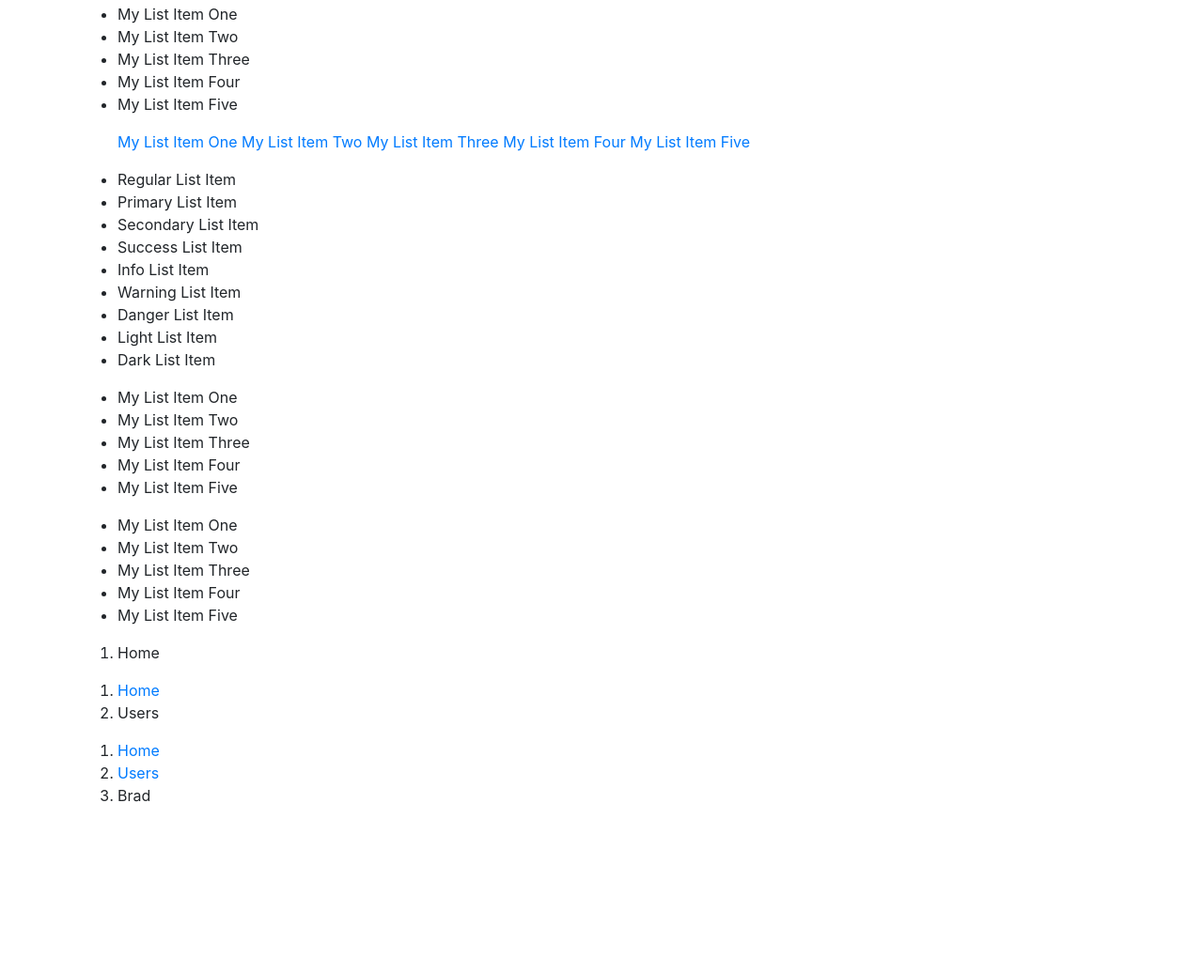
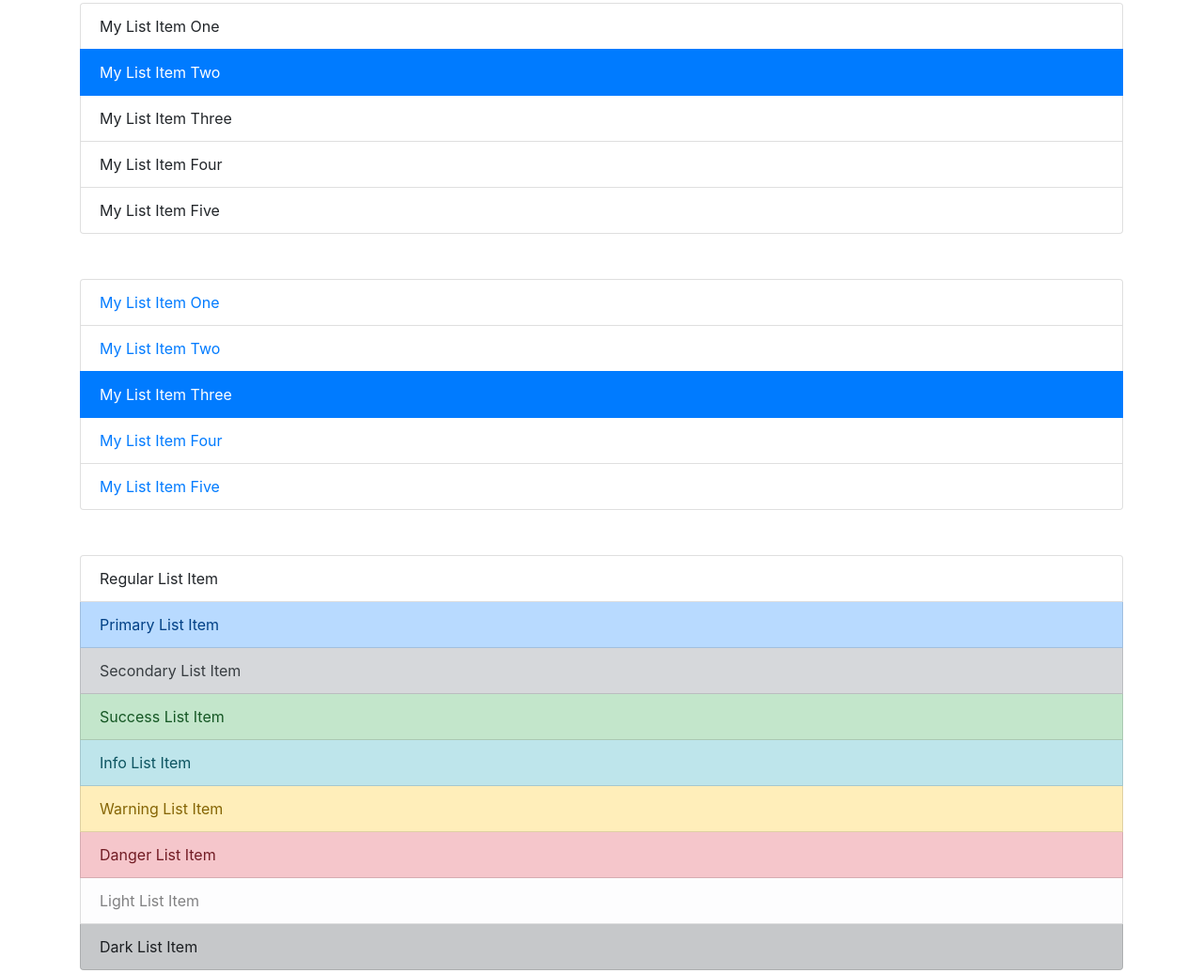
Before and after one commit to myegane49/bootstrap-sandbox, a website built with webpack: page dist/3_4_list_groups_badges.html in a window 1280 px wide. Shown: the part 202-1238 px from the top of the page at 94% size. Built offline with nearby package versions, Linux system fonts and the light colour scheme.

Commit message:
Continue on css components until 3_6

```diff
--- a/dist/3_4_list_groups_badges.html
+++ b/dist/3_4_list_groups_badges.html
@@ -88,74 +88,77 @@
         <!--################START HERE##################-->
 
         <!-- LIST GROUP -->
-        <ul>
-            <li>My List Item One</li>
-            <li>My List Item Two</li>
-            <li>My List Item Three</li>
-            <li>My List Item Four</li>
-            <li>My List Item Five</li>
+        <ul class="list-group mb-5">
+            <li class="list-group-item">My List Item One</li>
+            <li class="list-group-item active">My List Item Two</li>
+            <li class="list-group-item">My List Item Three</li>
+            <li class="list-group-item">My List Item Four</li>
+            <li class="list-group-item">My List Item Five</li>
         </ul>
 
         <!-- LIST GROUP WITH LINKS -->
-        <ul>
-            <a href="#">My List Item One</a>
-            <a href="#">My List Item Two</a>
-            <a href="#">My List Item Three</a>
-            <a href="#">My List Item Four</a>
-            <a href="#">My List Item Five</a>
+        <ul class="list-group mb-5">
+            <a href="#" class="list-group-item">My List Item One</a>
+            <a href="#" class="list-group-item">My List Item Two</a>
+            <a href="#" class="list-group-item active">My List Item Three</a>
+            <a href="#" class="list-group-item">My List Item Four</a>
+            <a href="#" class="list-group-item">My List Item Five</a>
         </ul>
 
 
         <!-- CONTEXTUAL CLASSES -->
-        <ul>
-            <li>Regular List Item</li>
-            <li>Primary List Item</li>
-            <li>Secondary List Item</li>
-            <li>Success List Item</li>
-            <li>Info List Item</li>
-            <li>Warning List Item</li>
-            <li>Danger List Item</li>
-            <li>Light List Item</li>
-            <li>Dark List Item</li>
+        <ul class="list-group mb-5">
+            <li class="list-group-item">Regular List Item</li>
+            <li class="list-group-item list-group-item-primary">Primary List Item</li>
+            <li class="list-group-item list-group-item-secondary">Secondary List Item</li>
+            <li class="list-group-item list-group-item-success">Success List Item</li>
+            <li class="list-group-item list-group-item-info">Info List Item</li>
+            <li class="list-group-item list-group-item-warning">Warning List Item</li>
+            <li class="list-group-item list-group-item-danger">Danger List Item</li>
+            <li class="list-group-item list-group-item-light">Light List Item</li>
+            <li class="list-group-item list-group-item-dark">Dark List Item</li>
         </ul>
 
         <!-- FLUSH LIST GROUP -->
-        <ul>
-            <li>My List Item One</li>
-            <li>My List Item Two</li>
-            <li>My List Item Three</li>
-            <li>My List Item Four</li>
-            <li>My List Item Five</li>
+        <ul class="list-group list-group-flush mb-5">
+            <li class="list-group-item">My List Item One</li>
+            <li class="list-group-item">My List Item Two</li>
+            <li class="list-group-item">My List Item Three</li>
+            <li class="list-group-item active">My List Item Four</li>
+            <li class="list-group-item">My List Item Five</li>
         </ul>
 
 
         <!-- BADGE -->
-        <ul>
-            <li>My List Item One</li>
-            <li>My List Item Two</li>
-            <li>My List Item Three</li>
-            <li>My List Item Four</li>
-            <li>My List Item Five</li>
+        <ul class="list-group mb-5">
+            <li class="list-group-item">My List Item One</li>
+            <li class="list-group-item d-flex justify-content-between align-items-center">
+                My List Item Two
+                <span class="badge badge-primary">30</span>
+            </li>
+            <li class="list-group-item">My List Item Three</li>
+            <li class="list-group-item">My List Item Four</li>
+            <li class="list-group-item">My List Item Five</li>
         </ul>
 
         <!-- BREADCRUMB -->
-        <ol>
-            <li>Home</li>
+        <ol class="breadcrumb">
+            <li class="breadcrumb-item active">Home</li>
         </ol>
-        <ol>
-            <li>
+        <ol class="breadcrumb">
+            <li class="breadcrumb-item">
                 <a href="#">Home</a>
             </li>
-            <li>Users</li>
+            <li class="breadcrumb-item active">Users</li>
         </ol>
-        <ol>
-            <li>
+        <ol class="breadcrumb">
+            <li class="breadcrumb-item">
                 <a href="#">Home</a>
             </li>
-            <li>
+            <li class="breadcrumb-item">
                 <a href="#">Users</a>
             </li>
-            <li>Brad</li>
+            <li class="breadcrumb-item active">Brad</li>
         </ol>
 
     </div>
```
Also changed, not shown: dist/3_2_buttons.html (+2 -2 lines), dist/3_5_forms.html (+42 -41 lines).
